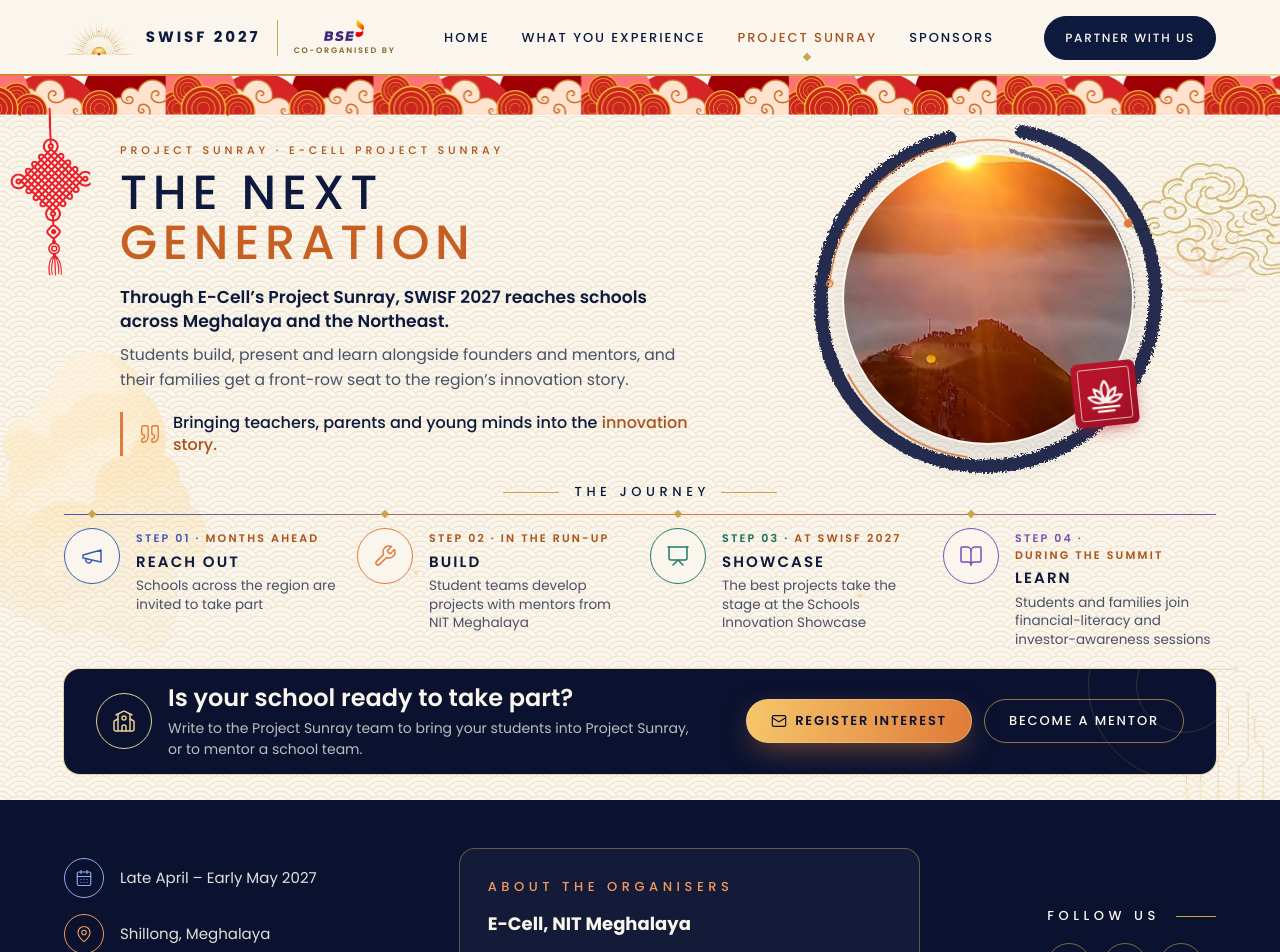
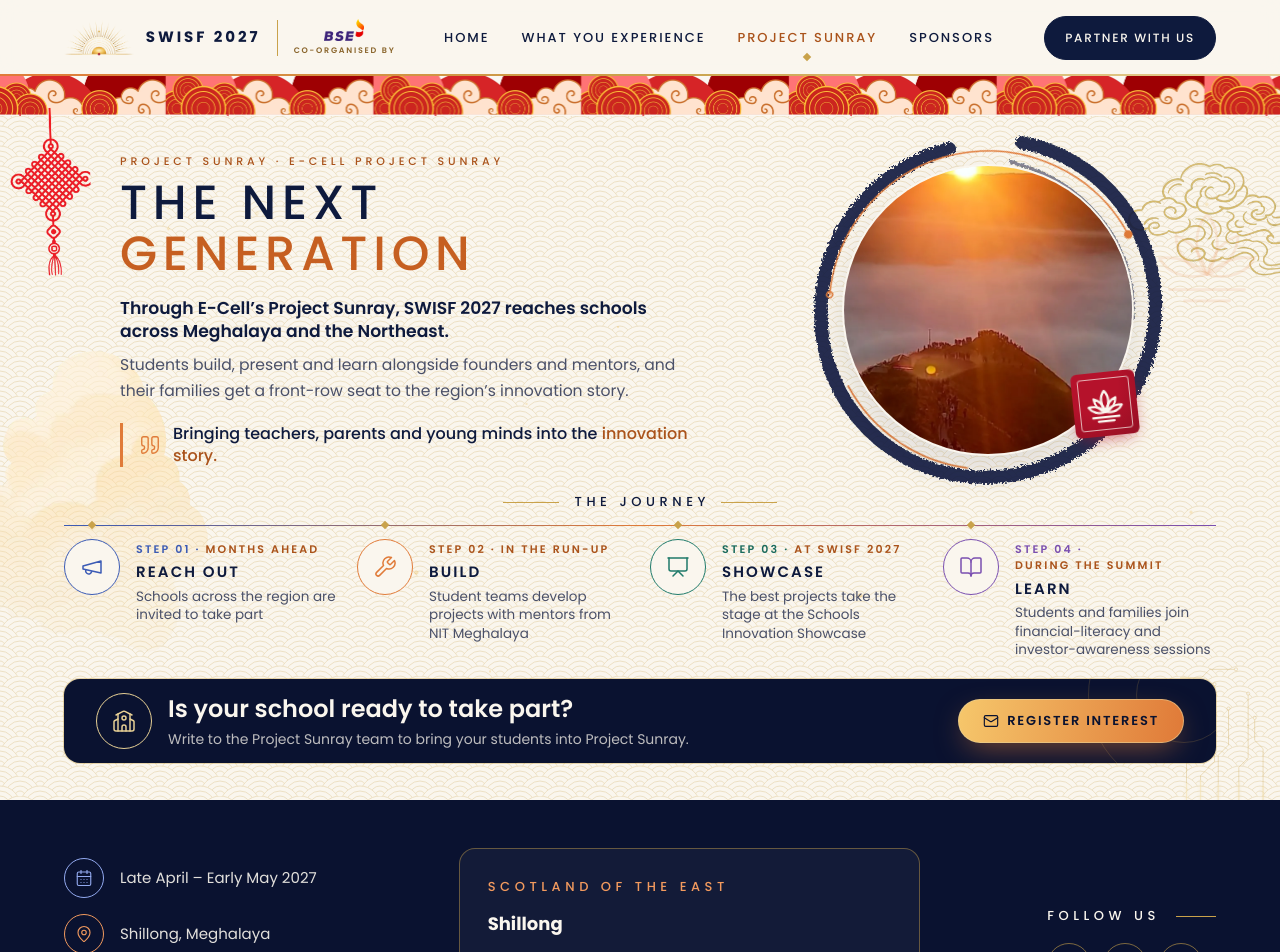
Before and after one commit to its-ruhul/swisf-2027, a React (Vite) app: page /project-sunray in a window 1280 px wide. Shown: the top 952 px of the page. Built offline with nearby package versions, Linux system fonts and the light colour scheme.

Commit message:
change favicon

```diff
--- a/src/components/sections/NextGeneration.tsx
+++ b/src/components/sections/NextGeneration.tsx
@@ -128,15 +128,13 @@
               <IconCircle icon={School} accent="gold" size="md" tone="dark" interactive={false} />
               <div>
                 <h2 className="text-xl font-semibold text-cream sm:text-2xl lg:text-xl xl:text-2xl">{schools.title}</h2>
-                <p className="mt-1 max-w-xl text-[14px] text-cream/75 lg:hidden xl:block">{schools.text}</p>
+                <p className="mt-1 max-w-xl text-[14px] text-cream/75">{schools.text}</p>
               </div>
             </div>
-            <div className="relative mt-6 flex flex-col gap-3 xs:flex-row lg:mt-0 lg:shrink-0">
+            {/* phones: under the text, lined up with it; desktop: on the right */}
+            <div className="relative mt-5 pl-[72px] lg:mt-0 lg:shrink-0 lg:pl-0">
               <Button href={mailto(schools.register.subject)} variant="sun" icon={Mail} iconPosition="left">
                 {schools.register.label}
-              </Button>
-              <Button href={mailto(schools.mentor.subject)} variant="outline-light">
-                {schools.mentor.label}
               </Button>
             </div>
           </div>
--- a/src/data/site.ts
+++ b/src/data/site.ts
@@ -62,9 +62,9 @@
   },
 
   organiser: {
-    eyebrow: 'About the organisers',
-    name: 'E-Cell, NIT Meghalaya',
-    text: 'The student-run Entrepreneurship Cell building startup culture at NIT Meghalaya, an Institute of National Importance under the Ministry of Education, Government of India.',
+    eyebrow: 'SCOTLAND OF THE EAST',
+    name: 'Shillong',
+    text: 'Nestled in the heart of Meghalaya, a beautiful state in Northeast India meaning “Abode of clouds” is a city named Shillong which is known as the “Scotland of East”.',
   },
 
   coPoweredBy: 'BSE (Bombay Stock Exchange)',
--- a/src/data/sunray.ts
+++ b/src/data/sunray.ts
@@ -47,8 +47,7 @@
   quote: { text: 'Bringing teachers, parents and young minds into the', highlight: 'innovation story.' },
   schools: {
     title: 'Is your school ready to take part?',
-    text: 'Write to the Project Sunray team to bring your students into Project Sunray, or to mentor a school team.',
+    text: 'Write to the Project Sunray team to bring your students into Project Sunray.',
     register: { label: 'Register Interest', subject: 'Project Sunray – School Registration' },
-    mentor: { label: 'Become a Mentor', subject: 'Project Sunray – Mentor' },
   },
 };
```
Also changed, not shown: public/favicon.png.
